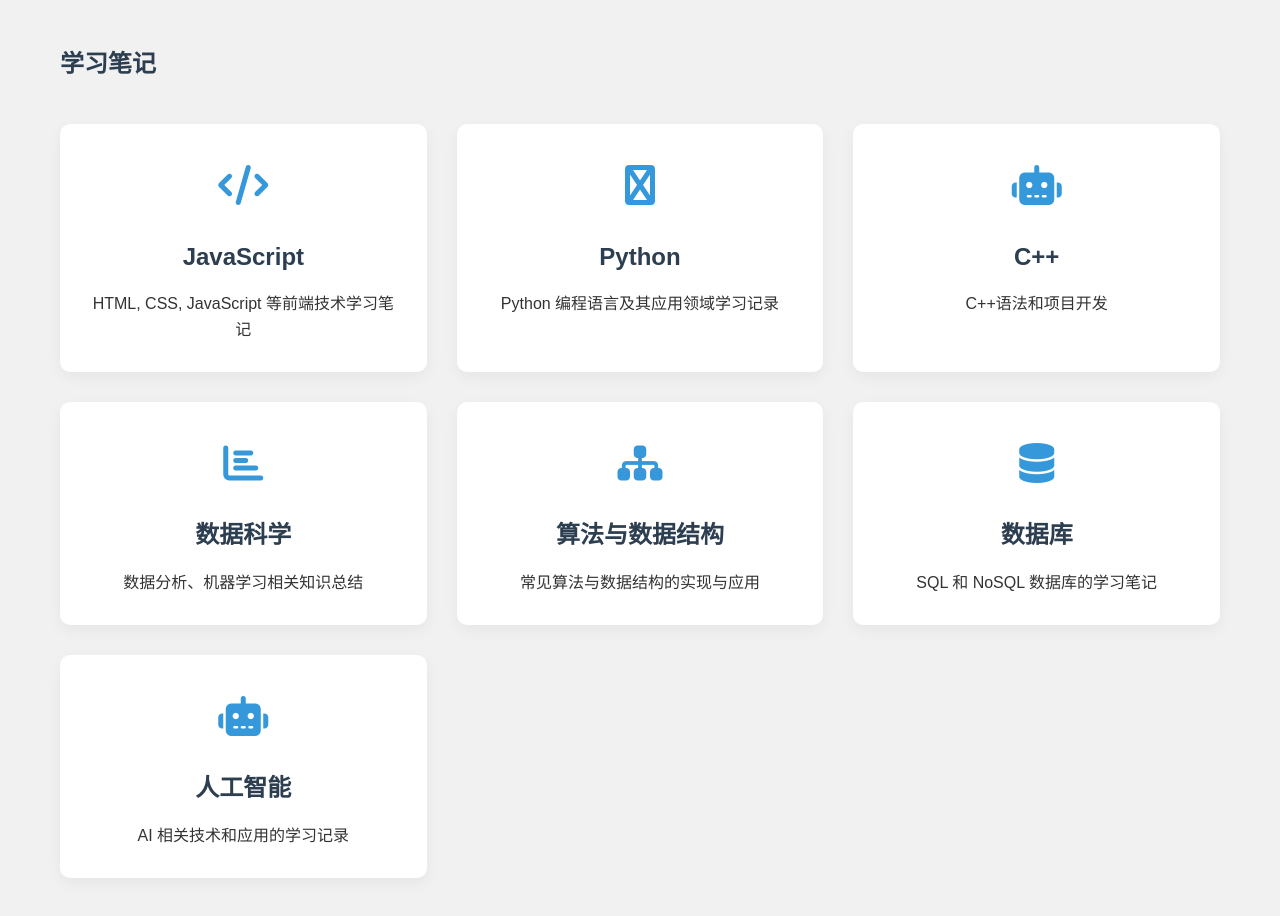
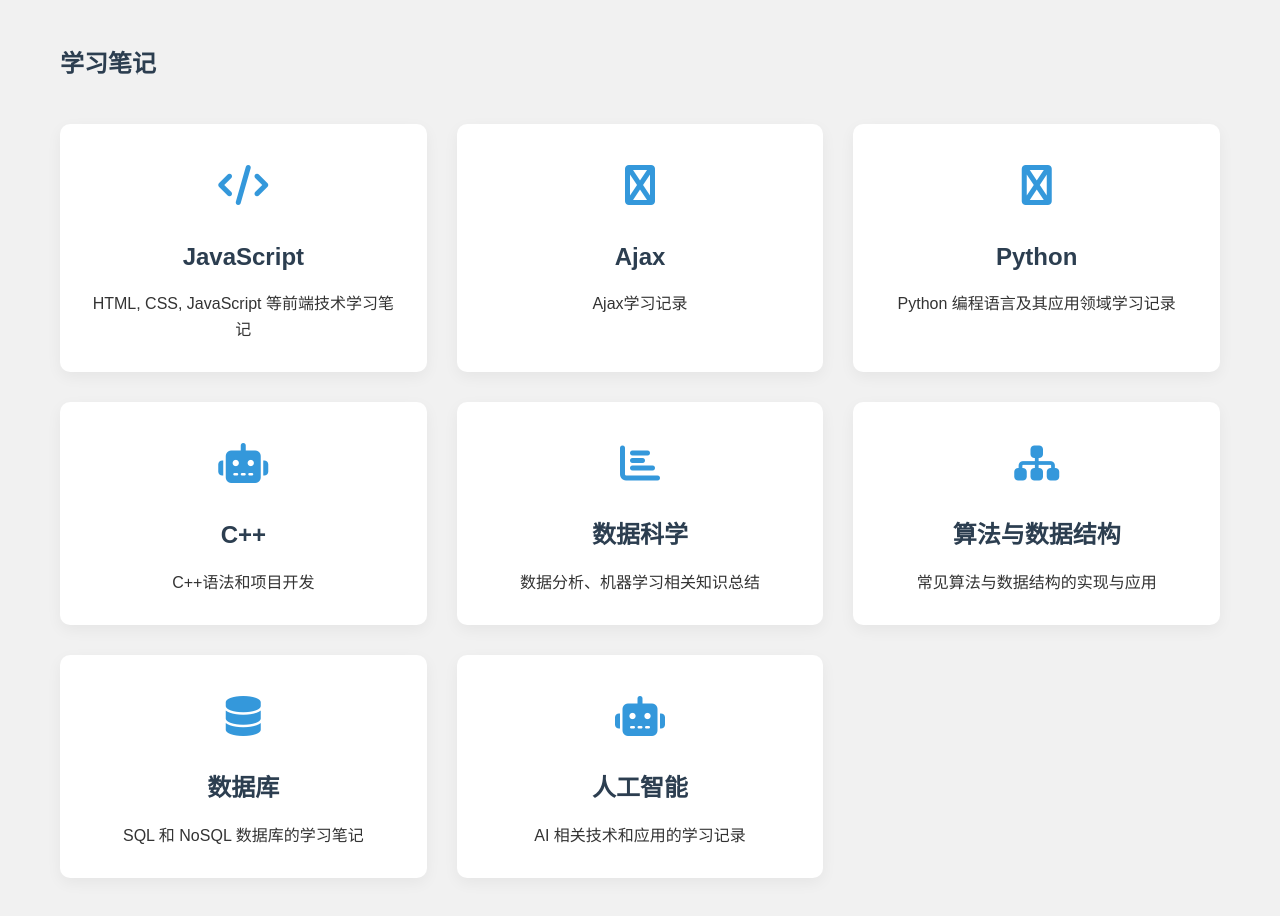
Before and after one commit to my298/blog, a plain HTML site: page index.html in a window 1280 px wide. Shown: the part 1440-2356 px from the top of the page. Drawn offline with Linux system fonts and the light colour scheme.

Commit message:
Add files via upload

```diff
--- a/index.html
+++ b/index.html
@@ -53,6 +53,11 @@
                     <div class="box-icon"><i class="fas fa-code"></i></div>
                     <h3>JavaScript</h3>
                     <p>HTML, CSS, JavaScript 等前端技术学习笔记</p>
+                </div>
+                <div class="learning-box" onclick="window.open('https://my298.github.io/blog/%E7%AC%94%E8%AE%B01', '_blank')">
+                    <div class="box-icon"><i class="fas fa-python"></i></div>
+                    <h3>Ajax</h3>
+                    <p>Ajax学习记录</p>
                 </div>
                 <div class="learning-box" onclick="window.open('https://example.com/notes/python', '_blank')">
                     <div class="box-icon"><i class="fas fa-python"></i></div>
```
